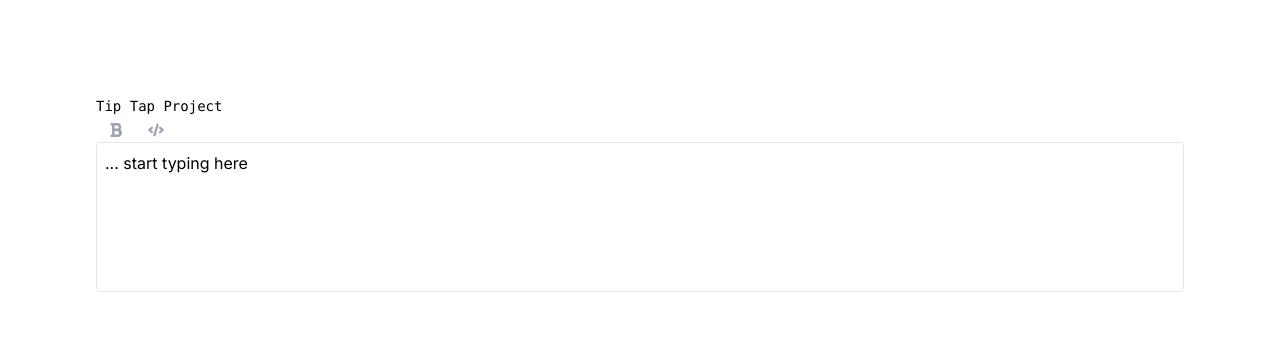
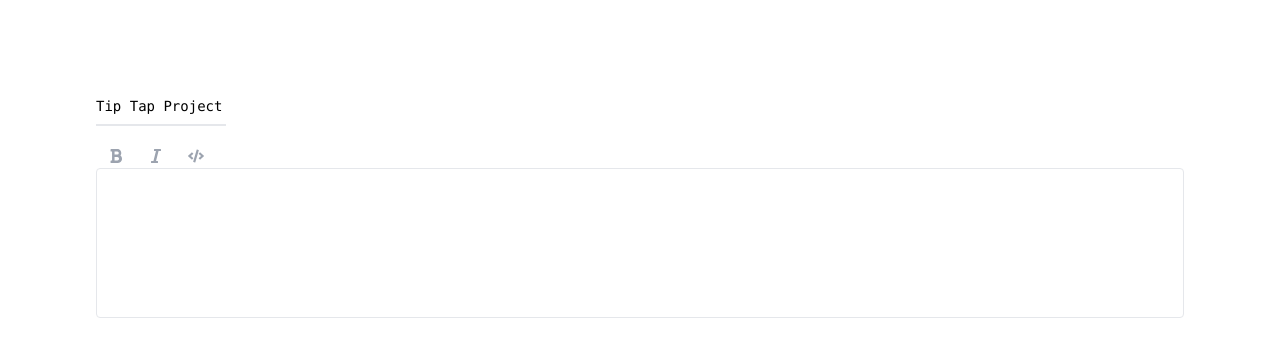
Before and after one commit to benroasting/tiptap-sandbox, a Next.js app: page / in a window 1280 px wide. Shown: the top 356 px of the page. Built offline with nearby package versions, Linux system fonts and the light colour scheme.

Commit message:
italic and styling

```diff
--- a/app/components/tiptap.tsx
+++ b/app/components/tiptap.tsx
@@ -1,14 +1,16 @@
 "use client";
 
+import { useRef } from "react";
+import { useEditor, EditorContent, Editor } from "@tiptap/react";
 import Document from "@tiptap/extension-document";
+import Text from "@tiptap/extension-text";
+import Placeholder from "@tiptap/extension-placeholder";
 import Paragraph from "@tiptap/extension-paragraph";
-import Text from "@tiptap/extension-text";
 import Bold from "@tiptap/extension-bold";
+import Italic from "@tiptap/extension-italic";
 import CodeBlock from "@tiptap/extension-code-block";
-import { useEditor, EditorContent, Editor } from "@tiptap/react";
-import { useRef } from "react";
 
-import { FaBold, FaCode } from "react-icons/fa";
+import { FaBold, FaCode, FaItalic } from "react-icons/fa";
 
 const Menu = ({ editor }: { editor: Editor | null }) => {
   if (!editor) {
@@ -21,16 +23,25 @@ const Menu = ({ editor }: { editor: Editor | null }) => {
         onClick={() => editor.chain().focus().toggleBold().run()}
         disabled={!editor.can().chain().focus().toggleBold().run()}
         className={`flex min-w-[40px] justify-center pb-1 pt-1.5 hover:bg-gray-20 ${
-          editor.isActive("bold") ? "text-red-400" : "text-gray-400"
+          editor.isActive("bold") ? "text-blue-400" : "text-gray-400"
         }`}
       >
         <FaBold />
       </button>
       <button
+        onClick={() => editor.chain().focus().toggleItalic().run()}
+        disabled={!editor.can().chain().focus().toggleItalic().run()}
+        className={`flex min-w-[40px] justify-center pb-1 pt-1.5 hover:bg-gray-20 ${
+          editor.isActive("italic") ? "text-blue-400" : "text-gray-400"
+        }`}
+      >
+        <FaItalic />
+      </button>
+      <button
         onClick={() => editor.chain().focus().toggleCodeBlock().run()}
         disabled={!editor.can().chain().focus().toggleCodeBlock().run()}
         className={`flex min-w-[40px] justify-center pb-1 pt-1.5 hover:bg-gray-20 ${
-          editor.isActive("codeBlock") ? "text-red-400" : "text-gray-400"
+          editor.isActive("codeBlock") ? "text-blue-400" : "text-gray-400"
         }`}
       >
         <FaCode />
@@ -39,16 +50,16 @@ const Menu = ({ editor }: { editor: Editor | null }) => {
   );
 };
 
-const Tiptap = ({ content }: { content: string }) => {
+const Tiptap = ({ content }: { content?: string }) => {
   const inputRef = useRef<HTMLInputElement>(null);
-
-  const codeStyling = "text-white bg-black p-2";
 
   const editor = useEditor({
     extensions: [
       Document,
       Paragraph,
       Text,
+      Placeholder.configure({ placeholder: "Get to typing..." }),
+      Italic,
       Bold.configure({
         HTMLAttributes: {
           style: "font-weight: 600",
@@ -56,7 +67,7 @@ const Tiptap = ({ content }: { content: string }) => {
       }),
       CodeBlock.configure({
         HTMLAttributes: {
-          class: codeStyling,
+          style: "color: white; background-color: black; padding: 5px",
         },
       }),
     ],
--- a/app/page.tsx
+++ b/app/page.tsx
@@ -3,10 +3,10 @@ import Tiptap from "./components/tiptap";
 export default function Home() {
   return (
     <main className="items-center justify-between p-24">
-      <div className="z-10 w-full items-center justify-between font-mono text-sm">
+      <div className="z-10 w-[130px] items-center justify-between font-mono text-sm pb-2 mb-4 border-b-2">
         Tip Tap Project
       </div>
-      <Tiptap content="... start typing here" />
+      <Tiptap />
     </main>
   );
 }
--- a/package.json
+++ b/package.json
@@ -11,6 +11,8 @@
   "dependencies": {
     "@tiptap/extension-blockquote": "^2.0.3",
     "@tiptap/extension-code": "^2.0.3",
+    "@tiptap/extension-italic": "^2.0.3",
+    "@tiptap/extension-placeholder": "^2.0.3",
     "@tiptap/pm": "^2.0.3",
     "@tiptap/react": "^2.0.3",
     "@tiptap/starter-kit": "^2.0.3",
```
Also changed, not shown: 1 other file (tests, documents, lock files or other folders).
